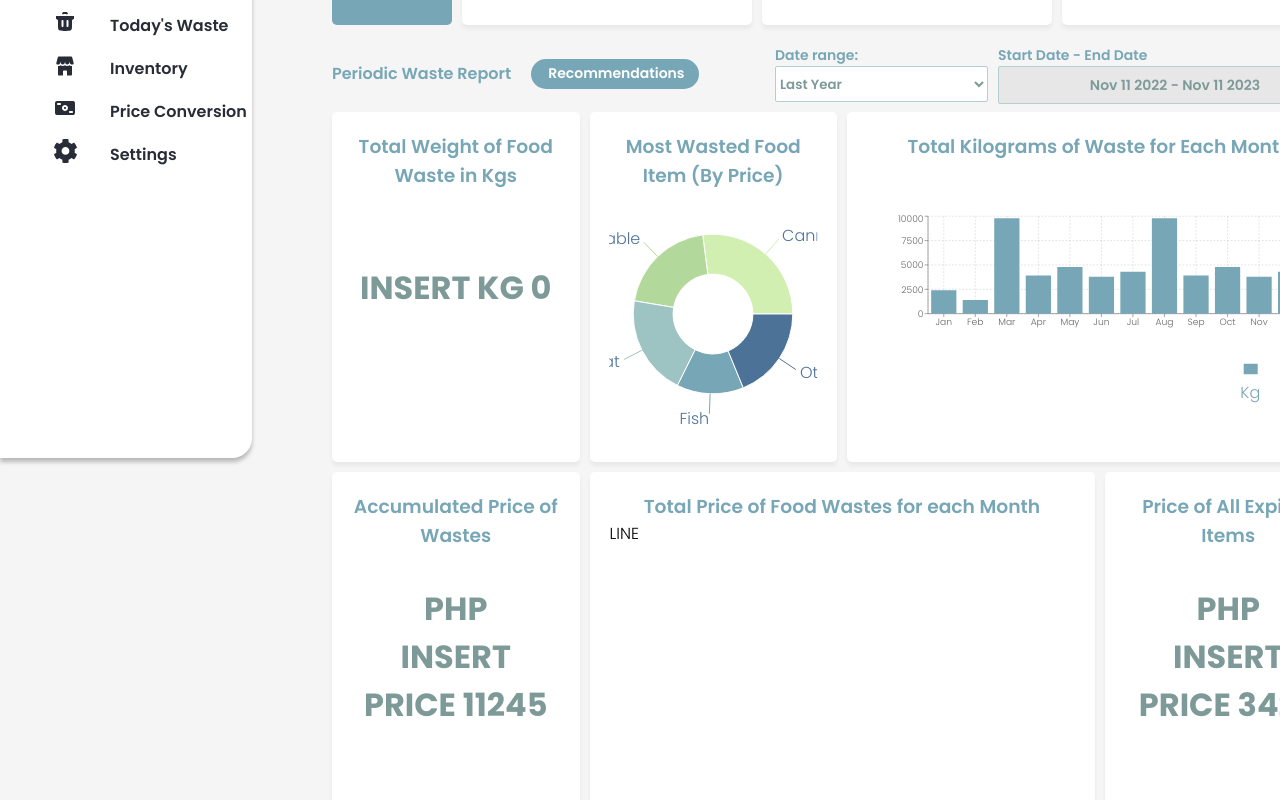
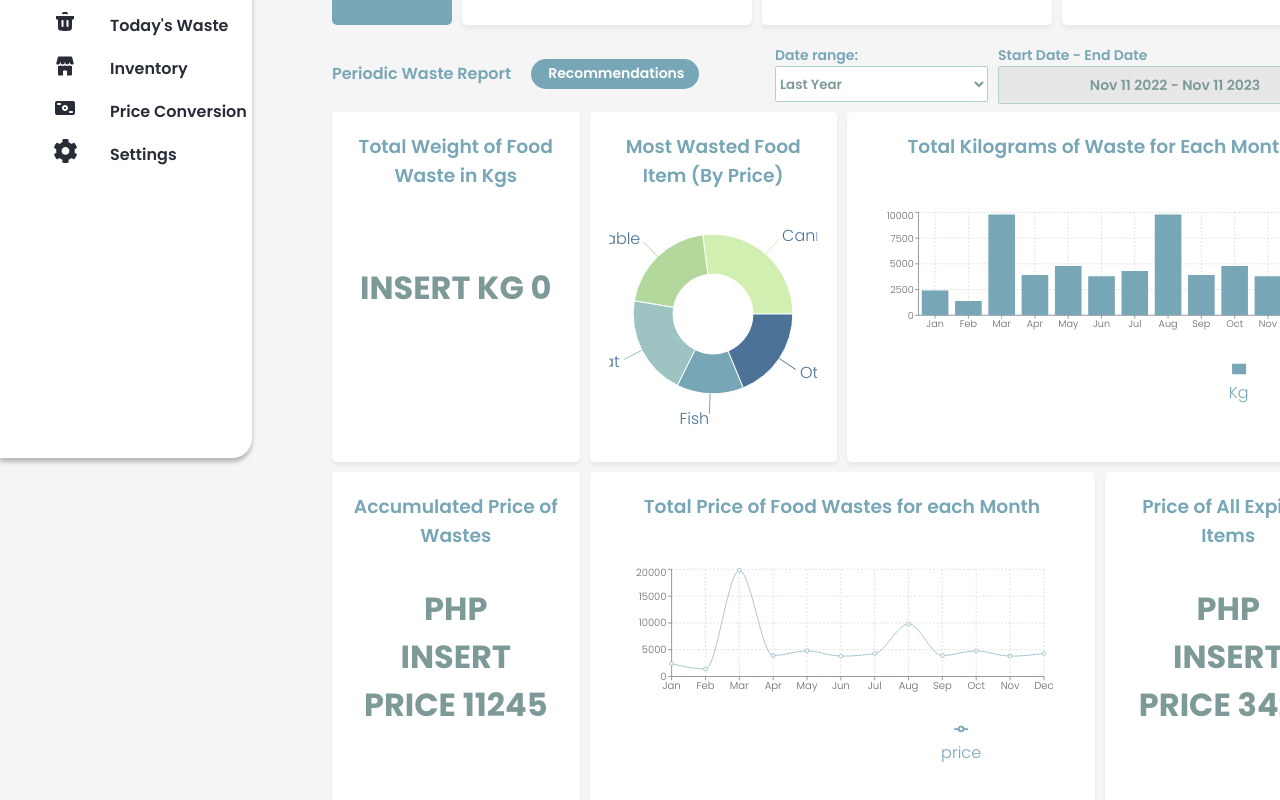
Before and after one commit to sabacsain/softEng, a React (Create React App) app: page /dashboard in a window 1280 px wide. Shown: the part 302-1102 px from the top of the page. Built offline with nearby package versions, Linux system fonts and the light colour scheme.

Commit message:
Line Chart

```diff
--- a/src/Dashboard.js
+++ b/src/Dashboard.js
@@ -20,6 +20,8 @@ import {
   YAxis,
   Legend,
   Bar,
+  LineChart,
+  Line,
 } from "recharts";
 
 export default function Dashboard() {
@@ -469,11 +471,85 @@ function TotalKgWasteCard({ dataaa }) {
   );
 }
 
-function PriceEachMonthCard() {
+function PriceEachMonthCard({ dataaa }) {
+  //sample data you can pass
+  const data = [
+    {
+      name: "Jan",
+      price: 2400,
+    },
+    {
+      name: "Feb",
+      price: 1398,
+    },
+    {
+      name: "Mar",
+      price: 19800,
+    },
+    {
+      name: "Apr",
+      price: 3908,
+    },
+    {
+      name: "May",
+      price: 4800,
+    },
+    {
+      name: "Jun",
+      price: 3800,
+    },
+    {
+      name: "Jul",
+      price: 4300,
+    },
+    {
+      name: "Aug",
+      price: 9800,
+    },
+    {
+      name: "Sep",
+      price: 3908,
+    },
+    {
+      name: "Oct",
+      price: 4800,
+    },
+    {
+      name: "Nov",
+      price: 3800,
+    },
+    {
+      name: "Dec",
+      price: 4300,
+    },
+  ];
+
   return (
     <div class="card" id="card-periodic-price-each-month">
       <h3 class="h3-periodic">Total Price of Food Wastes for each Month</h3>
-      LINE
+      <LineChart
+      width={700}
+      height={250}
+      data={data}
+      margin={{
+        top: 5,
+        right: 30,
+        left: 20,
+        bottom: 5
+      }}
+    >
+      <CartesianGrid strokeDasharray="3 3" />
+      <XAxis dataKey="name" />
+      <YAxis />
+      <Tooltip />
+      <Legend />
+      <Line
+        type="monotone"
+        dataKey="price"
+        stroke="#77A6B6"
+        activeDot={{ r: 8 }}
+      />
+    </LineChart>
     </div>
   );
 }
--- a/src/css/dashboard.css
+++ b/src/css/dashboard.css
@@ -278,7 +278,7 @@
 }
 
 .recharts-wrapper{
-  max-width: 90%;
+  max-width: 95%;
   position: absolute;
   top: 40%;
   left: 50%;
```
